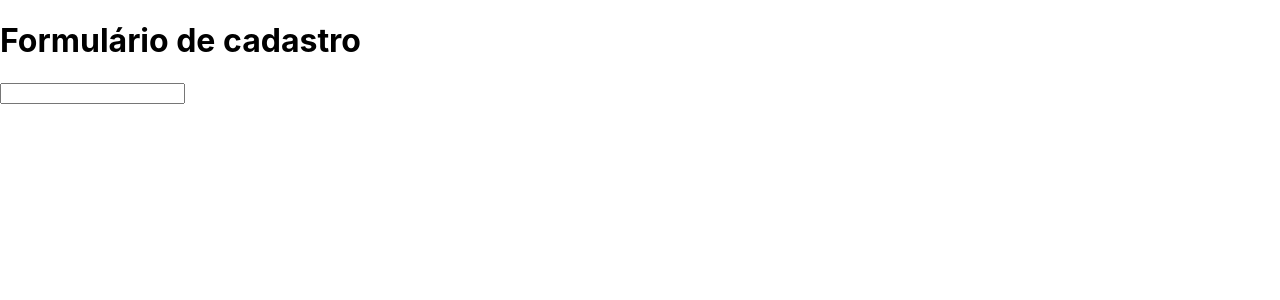
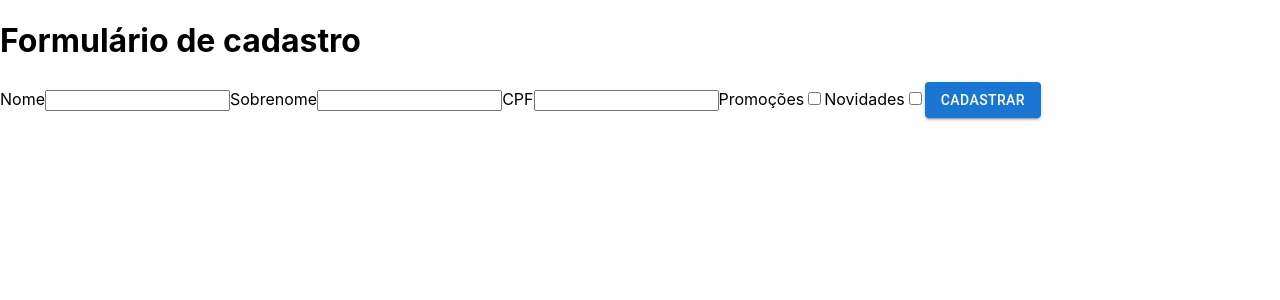
Before and after one commit to hbauhvagner/react-functions, a React (Create React App) app: page / in a window 1280 px wide. Shown: the top 300 px of the page. Built offline with nearby package versions, Linux system fonts and the light colour scheme.

Commit message:
Facilitando a prototipação

```diff
--- a/package.json
+++ b/package.json
@@ -3,6 +3,9 @@
   "version": "0.1.0",
   "private": true,
   "dependencies": {
+    "@emotion/react": "^11.11.1",
+    "@emotion/styled": "^11.11.0",
+    "@mui/material": "^5.14.7",
     "@testing-library/jest-dom": "^5.17.0",
     "@testing-library/react": "^13.4.0",
     "@testing-library/user-event": "^13.5.0",
--- a/src/components/FormularioCadastro/FormularioCadastro.jsx
+++ b/src/components/FormularioCadastro/FormularioCadastro.jsx
@@ -1,7 +1,30 @@
+import { Button } from "@mui/material";
+
 export default function FormularioCadastro() {
     return (
         <form>
+            <label>Nome</label>
             <input type="text" />
+
+            <label>Sobrenome</label>
+            <input type="text" />
+
+            <label>CPF</label>
+            <input type="text" />
+
+            <label>Promoções</label>
+            <input type="checkbox" />
+
+            <label>Novidades</label>
+            <input type="checkbox" />
+
+            <Button
+                type="submit"
+                variant="contained"
+                color="primary"
+            >
+                Cadastrar
+            </Button>
         </form>
     )
 }
```
Also changed, not shown: 1 other file (tests, documents, lock files or other folders).
